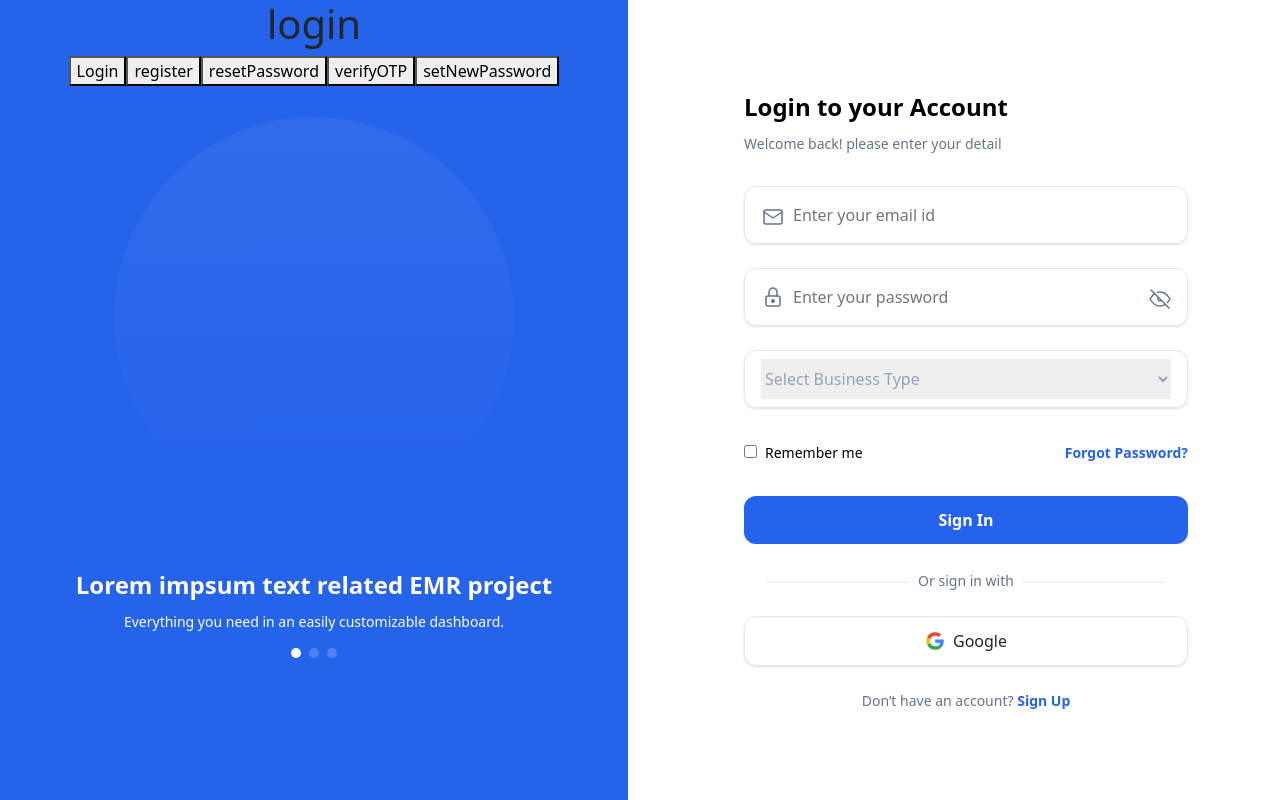
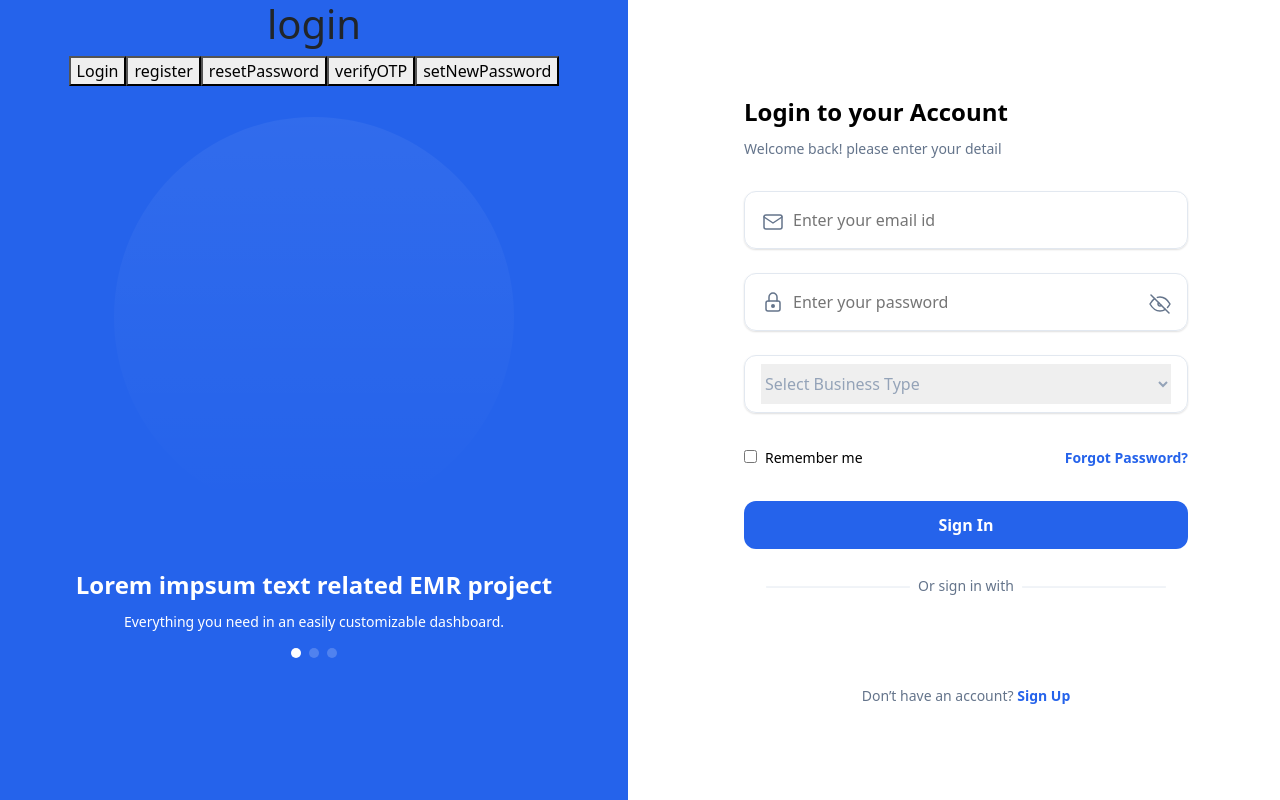
Before and after one commit to tanushaikh/web_autopilot, a React (Create React App) app: page /authentication in a window 1280 px wide. Built offline with nearby package versions, Linux system fonts and the light colour scheme.

Commit message:
added google oauth

```diff
--- a/package.json
+++ b/package.json
@@ -3,6 +3,8 @@
   "version": "0.1.0",
   "private": true,
   "dependencies": {
+    "@auth0/auth0-react": "^2.2.1",
+    "@react-oauth/google": "^0.11.1",
     "@reduxjs/toolkit": "^1.9.5",
     "@testing-library/jest-dom": "^5.17.0",
     "@testing-library/react": "^13.4.0",
@@ -10,6 +12,7 @@
     "axios": "^1.4.0",
     "bootstrap": "^5.3.1",
     "formik": "^2.4.3",
+    "jwt-decode": "^3.1.2",
     "react": "^18.2.0",
     "react-bootstrap": "^2.8.0",
     "react-dom": "^18.2.0",
--- a/src/components/auth/Authentication.jsx
+++ b/src/components/auth/Authentication.jsx
@@ -1,48 +1,47 @@
-import React, { useEffect } from 'react'
-import { handleAuth } from '../../redux/slices/AuthSlice'
-import { useSelector, useDispatch } from 'react-redux'
-import ProductImage from './register/ProductImage'
-import RegisterForm from './register/registerForm/RegisterForm'
-import LoginForm from './login/loginForm/LoginForm'
-import ResetPassword from './register/resetPassword/ResetPassword'
-import SetNewPassword from './register/setNewPassword/SetNewPassword'
-import VerifyOTP from './register/verifyOTP/VerifyOTP'
+import React, { useEffect } from "react";
+import { handleAuth } from "../../redux/slices/AuthSlice";
+import { useSelector, useDispatch } from "react-redux";
+import ProductImage from "./register/ProductImage";
+import RegisterForm from "./register/registerForm/RegisterForm";
+import LoginForm from "./login/loginForm/LoginForm";
+import ResetPassword from "./register/resetPassword/ResetPassword";
+import SetNewPassword from "./register/setNewPassword/SetNewPassword";
+import VerifyOTP from "./register/verifyOTP/VerifyOTP";
+import { useAuth0 } from "@auth0/auth0-react";
 const Authentication = () => {
-    const AuthData = useSelector((state) => state.auth.value)
+  const AuthData = useSelector((state) => state.auth.value);
+  const { loginWithRedirect, isAuthenticated, logout, user } = useAuth0();
 
   useEffect(() => {
-        renderStep()
-    }, [AuthData])
+    renderStep();
+  }, [AuthData]);
 
+  console.log(user);
   const renderStep = () => {
     switch (AuthData) {
-            case 'login':
-                return <LoginForm />;
-            case 'register':
-                return < RegisterForm />;
-            case 'resetPassword':
+      case "login":
+        return <LoginForm loginWithRedirect={loginWithRedirect} />;
+      case "register":
+        return <RegisterForm />;
+      case "resetPassword":
         return <ResetPassword />;
-            case 'setNewPassword':
+      case "setNewPassword":
         return <SetNewPassword />;
-            case 'verifyOTP':
+      case "verifyOTP":
         return <VerifyOTP />;
       default:
         return null;
     }
   };
 
-
   return (
-        <div className='row'>
+    <div className="row">
       <div className="col-lg-12">
         <ProductImage />
       </div>
-            <div className="col-lg-12">
-                {renderStep()}
+      <div className="col-lg-12">{renderStep()}</div>
     </div>
+  );
+};
 
-        </div>
-    )
-}
-
-export default Authentication
+export default Authentication;
--- a/src/components/auth/login/loginForm/LoginForm.jsx
+++ b/src/components/auth/login/loginForm/LoginForm.jsx
@@ -1,9 +1,11 @@
-import React, { useState } from 'react'
+import React, { useState } from "react";
 import { Link } from "react-router-dom";
-import { useSelector, useDispatch } from 'react-redux'
-import { handleAuth } from '../../../../redux/slices/AuthSlice'
+import { useSelector, useDispatch } from "react-redux";
+import { handleAuth } from "../../../../redux/slices/AuthSlice";
 import { useFormik } from "formik";
 import { LoginSchema } from "../../../../schemas/Schema";
+import { GoogleLogin } from "@react-oauth/google";
+import jwt_decode from "jwt-decode";
 
 const initialValues = {
   email: "",
@@ -11,11 +13,10 @@ const initialValues = {
   category: "",
   TermsAndConditions: false,
 };
-const LoginForm = () => {
-    const data = useSelector((state) => state.auth.value)
-    const dispatch = useDispatch()
-    const [showPassword, setShowPassword] = useState(false)
-
+const LoginForm = ({ loginWithRedirect }) => {
+  const data = useSelector((state) => state.auth.value);
+  const dispatch = useDispatch();
+  const [showPassword, setShowPassword] = useState(false);
 
   const { values, errors, touched, handleBlur, handleChange, handleSubmit } =
     useFormik({
@@ -23,30 +24,59 @@ const LoginForm = () => {
       validationSchema: LoginSchema,
       onSubmit: (values, action) => {
         action.resetForm();
-                console.log(values)
+        console.log(values);
       },
     });
   return (
-        <div className='common-container-wraper'>
-            <div className='common-container'>
+    <div className="common-container-wraper">
+      <div className="common-container">
         <div>
-                    <div className='pb-2'>
-                        <div className="text-start title-login-and-signup mb-2">Login to your Account</div>
-                        <div className='text-start small-text'>
+          <div className="pb-2">
+            <div className="text-start title-login-and-signup mb-2">
+              Login to your Account
+            </div>
+            <div className="text-start small-text">
               Welcome back! please enter your detail
             </div>
           </div>
           <form onSubmit={handleSubmit}>
-                        <div className='my-4 '>
-                            <div className={errors.email && touched.email ? "input-box-container-error" : "input-box-container"}>
-                                <div className='d-flex'>
+            <div className="my-4 ">
+              <div
+                className={
+                  errors.email && touched.email
+                    ? "input-box-container-error"
+                    : "input-box-container"
+                }
+              >
+                <div className="d-flex">
                   <div>
-                                        <svg width="24" height="24" viewBox="0 0 24 24" fill="none" xmlns="http://www.w3.org/2000/svg">
-                                            <path d="M19 5H5C3.89543 5 3 5.89543 3 7V17C3 18.1046 3.89543 19 5 19H19C20.1046 19 21 18.1046 21 17V7C21 5.89543 20.1046 5 19 5Z" stroke="#64748B" stroke-width="1.5" stroke-linecap="round" stroke-linejoin="round" />
-                                            <path d="M3 7L12 13L21 7" stroke="#64748B" stroke-width="1.5" stroke-linecap="round" stroke-linejoin="round" />
+                    <svg
+                      width="24"
+                      height="24"
+                      viewBox="0 0 24 24"
+                      fill="none"
+                      xmlns="http://www.w3.org/2000/svg"
+                    >
+                      <path
+                        d="M19 5H5C3.89543 5 3 5.89543 3 7V17C3 18.1046 3.89543 19 5 19H19C20.1046 19 21 18.1046 21 17V7C21 5.89543 20.1046 5 19 5Z"
+                        stroke="#64748B"
+                        stroke-width="1.5"
+                        stroke-linecap="round"
+                        stroke-linejoin="round"
+                      />
+                      <path
+                        d="M3 7L12 13L21 7"
+                        stroke="#64748B"
+                        stroke-width="1.5"
+                        stroke-linecap="round"
+                        stroke-linejoin="round"
+                      />
                     </svg>
-                                        <input className='py-2 icon-input-box ms-2' placeholder='Enter your email id' type="email"
-                                            name='email'
+                    <input
+                      className="py-2 icon-input-box ms-2"
+                      placeholder="Enter your email id"
+                      type="email"
+                      name="email"
                       value={values.email}
                       onChange={handleChange}
                       onBlur={handleBlur}
@@ -56,26 +86,83 @@ const LoginForm = () => {
               </div>
               {errors.email && touched.email ? (
                 <div className="d-flex mt-1 align-items-center text-start text-pink">
-                                    <svg width="18" height="18" viewBox="0 0 18 18" fill="none" xmlns="http://www.w3.org/2000/svg">
-                                        <path d="M9 16.5C13.1421 16.5 16.5 13.1421 16.5 9C16.5 4.85786 13.1421 1.5 9 1.5C4.85786 1.5 1.5 4.85786 1.5 9C1.5 13.1421 4.85786 16.5 9 16.5Z" stroke="#ED4F9D" stroke-width="1.5" stroke-linecap="round" stroke-linejoin="round" />
-                                        <path d="M9 5.66675V9.00008" stroke="#ED4F9D" stroke-width="1.5" stroke-linecap="round" stroke-linejoin="round" />
-                                        <path d="M9 12.3333H9.00833" stroke="#ED4F9D" stroke-width="2" stroke-linecap="round" stroke-linejoin="round" />
+                  <svg
+                    width="18"
+                    height="18"
+                    viewBox="0 0 18 18"
+                    fill="none"
+                    xmlns="http://www.w3.org/2000/svg"
+                  >
+                    <path
+                      d="M9 16.5C13.1421 16.5 16.5 13.1421 16.5 9C16.5 4.85786 13.1421 1.5 9 1.5C4.85786 1.5 1.5 4.85786 1.5 9C1.5 13.1421 4.85786 16.5 9 16.5Z"
+                      stroke="#ED4F9D"
+                      stroke-width="1.5"
+                      stroke-linecap="round"
+                      stroke-linejoin="round"
+                    />
+                    <path
+                      d="M9 5.66675V9.00008"
+                      stroke="#ED4F9D"
+                      stroke-width="1.5"
+                      stroke-linecap="round"
+                      stroke-linejoin="round"
+                    />
+                    <path
+                      d="M9 12.3333H9.00833"
+                      stroke="#ED4F9D"
+                      stroke-width="2"
+                      stroke-linecap="round"
+                      stroke-linejoin="round"
+                    />
                   </svg>
-                                    <div className='ms-1 '>{errors.email}</div>
+                  <div className="ms-1 ">{errors.email}</div>
                 </div>
               ) : null}
             </div>
-                        <div className='pb-4'>
-                            <div className={errors.password && touched.password ? "input-box-container-error" : "input-box-container"}>
-                                <div className='d-flex align-items-center'>
-                                    <div className='d-flex align-items-center' >
-                                        <svg width="24" height="24" viewBox="0 0 24 24" fill="none" xmlns="http://www.w3.org/2000/svg">
-                                            <path d="M17 11H7C5.89543 11 5 11.8954 5 13V19C5 20.1046 5.89543 21 7 21H17C18.1046 21 19 20.1046 19 19V13C19 11.8954 18.1046 11 17 11Z" stroke="#64748B" stroke-width="1.5" stroke-linecap="round" stroke-linejoin="round" />
-                                            <path d="M12 17C12.5523 17 13 16.5523 13 16C13 15.4477 12.5523 15 12 15C11.4477 15 11 15.4477 11 16C11 16.5523 11.4477 17 12 17Z" stroke="#64748B" stroke-width="2" stroke-linecap="round" stroke-linejoin="round" />
-                                            <path d="M8 11V7C8 5.93913 8.42143 4.92172 9.17157 4.17157C9.92172 3.42143 10.9391 3 12 3C13.0609 3 14.0783 3.42143 14.8284 4.17157C15.5786 4.92172 16 5.93913 16 7V11" stroke="#64748B" stroke-width="1.5" stroke-linecap="round" stroke-linejoin="round" />
+            <div className="pb-4">
+              <div
+                className={
+                  errors.password && touched.password
+                    ? "input-box-container-error"
+                    : "input-box-container"
+                }
+              >
+                <div className="d-flex align-items-center">
+                  <div className="d-flex align-items-center">
+                    <svg
+                      width="24"
+                      height="24"
+                      viewBox="0 0 24 24"
+                      fill="none"
+                      xmlns="http://www.w3.org/2000/svg"
+                    >
+                      <path
+                        d="M17 11H7C5.89543 11 5 11.8954 5 13V19C5 20.1046 5.89543 21 7 21H17C18.1046 21 19 20.1046 19 19V13C19 11.8954 18.1046 11 17 11Z"
+                        stroke="#64748B"
+                        stroke-width="1.5"
+                        stroke-linecap="round"
+                        stroke-linejoin="round"
+                      />
+                      <path
+                        d="M12 17C12.5523 17 13 16.5523 13 16C13 15.4477 12.5523 15 12 15C11.4477 15 11 15.4477 11 16C11 16.5523 11.4477 17 12 17Z"
+                        stroke="#64748B"
+                        stroke-width="2"
+                        stroke-linecap="round"
+                        stroke-linejoin="round"
+                      />
+                      <path
+                        d="M8 11V7C8 5.93913 8.42143 4.92172 9.17157 4.17157C9.92172 3.42143 10.9391 3 12 3C13.0609 3 14.0783 3.42143 14.8284 4.17157C15.5786 4.92172 16 5.93913 16 7V11"
+                        stroke="#64748B"
+                        stroke-width="1.5"
+                        stroke-linecap="round"
+                        stroke-linejoin="round"
+                      />
                     </svg>
-                                        <input className='py-2 icon-input-box ms-2' placeholder='Enter your password' type={showPassword ? "text" : "password"}
-                                            name='password'
+                    <input
+                      className="py-2 icon-input-box ms-2"
+                      placeholder="Enter your password"
+                      type={showPassword ? "text" : "password"}
+                      name="password"
                       value={values.password}
                       onChange={handleChange}
                       onBlur={handleBlur}
@@ -143,21 +230,51 @@ const LoginForm = () => {
               </div>
               {errors.password && touched.password ? (
                 <div className="d-flex mt-1 align-items-center text-start text-pink">
-                                    <svg width="18" height="18" viewBox="0 0 18 18" fill="none" xmlns="http://www.w3.org/2000/svg">
-                                        <path d="M9 16.5C13.1421 16.5 16.5 13.1421 16.5 9C16.5 4.85786 13.1421 1.5 9 1.5C4.85786 1.5 1.5 4.85786 1.5 9C1.5 13.1421 4.85786 16.5 9 16.5Z" stroke="#ED4F9D" stroke-width="1.5" stroke-linecap="round" stroke-linejoin="round" />
-                                        <path d="M9 5.66675V9.00008" stroke="#ED4F9D" stroke-width="1.5" stroke-linecap="round" stroke-linejoin="round" />
-                                        <path d="M9 12.3333H9.00833" stroke="#ED4F9D" stroke-width="2" stroke-linecap="round" stroke-linejoin="round" />
+                  <svg
+                    width="18"
+                    height="18"
+                    viewBox="0 0 18 18"
+                    fill="none"
+                    xmlns="http://www.w3.org/2000/svg"
+                  >
+                    <path
+                      d="M9 16.5C13.1421 16.5 16.5 13.1421 16.5 9C16.5 4.85786 13.1421 1.5 9 1.5C4.85786 1.5 1.5 4.85786 1.5 9C1.5 13.1421 4.85786 16.5 9 16.5Z"
+                      stroke="#ED4F9D"
+                      stroke-width="1.5"
+                      stroke-linecap="round"
+                      stroke-linejoin="round"
+                    />
+                    <path
+                      d="M9 5.66675V9.00008"
+                      stroke="#ED4F9D"
+                      stroke-width="1.5"
+                      stroke-linecap="round"
+                      stroke-linejoin="round"
+                    />
+                    <path
+                      d="M9 12.3333H9.00833"
+                      stroke="#ED4F9D"
+                      stroke-width="2"
+                      stroke-linecap="round"
+                      stroke-linejoin="round"
+                    />
                   </svg>
-                                    <div className='ms-1 '>{errors.password}</div>
+                  <div className="ms-1 ">{errors.password}</div>
                 </div>
               ) : null}
             </div>
-                        <div className='mb-4'>
-                            <div className={errors.category && touched.category ? "input-box-container-error" : "input-box-container"}>
+            <div className="mb-4">
+              <div
+                className={
+                  errors.category && touched.category
+                    ? "input-box-container-error"
+                    : "input-box-container"
+                }
+              >
                 <select
-                                    className='py-2 icon-input-select'
+                  className="py-2 icon-input-select"
                   id="cars"
-                                    name='category'
+                  name="category"
                   value={values.category}
                   onChange={handleChange}
                   onBlur={handleBlur}
@@ -172,65 +289,126 @@ const LoginForm = () => {
 
               {errors.category && touched.category ? (
                 <div className="d-flex mt-1 align-items-center text-start text-pink">
-                                    <svg width="18" height="18" viewBox="0 0 18 18" fill="none" xmlns="http://www.w3.org/2000/svg">
-                                        <path d="M9 16.5C13.1421 16.5 16.5 13.1421 16.5 9C16.5 4.85786 13.1421 1.5 9 1.5C4.85786 1.5 1.5 4.85786 1.5 9C1.5 13.1421 4.85786 16.5 9 16.5Z" stroke="#ED4F9D" stroke-width="1.5" stroke-linecap="round" stroke-linejoin="round" />
-                                        <path d="M9 5.66675V9.00008" stroke="#ED4F9D" stroke-width="1.5" stroke-linecap="round" stroke-linejoin="round" />
-                                        <path d="M9 12.3333H9.00833" stroke="#ED4F9D" stroke-width="2" stroke-linecap="round" stroke-linejoin="round" />
+                  <svg
+                    width="18"
+                    height="18"
+                    viewBox="0 0 18 18"
+                    fill="none"
+                    xmlns="http://www.w3.org/2000/svg"
+                  >
+                    <path
+                      d="M9 16.5C13.1421 16.5 16.5 13.1421 16.5 9C16.5 4.85786 13.1421 1.5 9 1.5C4.85786 1.5 1.5 4.85786 1.5 9C1.5 13.1421 4.85786 16.5 9 16.5Z"
+                      stroke="#ED4F9D"
+                      stroke-width="1.5"
+                      stroke-linecap="round"
+                      stroke-linejoin="round"
+                    />
+                    <path
+                      d="M9 5.66675V9.00008"
+                      stroke="#ED4F9D"
+                      stroke-width="1.5"
+                      stroke-linecap="round"
+                      stroke-linejoin="round"
+                    />
+                    <path
+                      d="M9 12.3333H9.00833"
+                      stroke="#ED4F9D"
+                      stroke-width="2"
+                      stroke-linecap="round"
+                      stroke-linejoin="round"
+                    />
                   </svg>
-                                    <div className='ms-1 '>{errors.category}</div>
+                  <div className="ms-1 ">{errors.category}</div>
                 </div>
               ) : null}
             </div>
-                        <div className='py-2 d-flex align-items-center justify-content-between'>
+            <div className="py-2 d-flex align-items-center justify-content-between">
               <div>
                 <input
                   type="checkbox"
-                                    name='TermsAndConditions'
+                  name="TermsAndConditions"
                   value={values.TermsAndConditions}
                   onChange={handleChange}
                   onBlur={handleBlur}
                 />
-                                <span className='ms-2 small-text text-black'>Remember me</span>
+                <span className="ms-2 small-text text-black">Remember me</span>
               </div>
               <div>
-                                <Link onClick={() => dispatch(handleAuth("resetPassword"))} className='Link-tag'>Forgot Password?</Link>
+                <Link
+                  onClick={() => dispatch(handleAuth("resetPassword"))}
+                  className="Link-tag"
+                >
+                  Forgot Password?
+                </Link>
               </div>
             </div>
-                        <div className='mt-4'>
-                            <button type="submit" className='button'>
+            <div className="mt-4">
+              <button type="submit" className="button">
                 Sign In
               </button>
             </div>
           </form>
-                    <div className='my-4 d-flex align-items-center justify-content-center'>
+          <div className="my-4 d-flex align-items-center justify-content-center">
             <div>
-                            <svg className="sign-in-with-line" viewBox="0 0 145 2" fill="none" xmlns="http://www.w3.org/2000/svg">
-                                <line x1="0.5" y1="1" x2="144.5" y2="1" stroke="#E2E8F0" stroke-linecap="round" />
+              <svg
+                className="sign-in-with-line"
+                viewBox="0 0 145 2"
+                fill="none"
+                xmlns="http://www.w3.org/2000/svg"
+              >
+                <line
+                  x1="0.5"
+                  y1="1"
+                  x2="144.5"
+                  y2="1"
+                  stroke="#E2E8F0"
+                  stroke-linecap="round"
+                />
               </svg>
             </div>
-                        <div className='small-text mx-2'>Or sign in with</div>
+            <div className="small-text mx-2">Or sign in with</div>
             <div>
-                            <svg className='sign-in-with-line' viewBox="0 0 145 2" fill="none" xmlns="http://www.w3.org/2000/svg">
-                                <line x1="0.5" y1="1" x2="144.5" y2="1" stroke="#E2E8F0" stroke-linecap="round" />
+              <svg
+                className="sign-in-with-line"
+                viewBox="0 0 145 2"
+                fill="none"
+                xmlns="http://www.w3.org/2000/svg"
+              >
+                <line
+                  x1="0.5"
+                  y1="1"
+                  x2="144.5"
+                  y2="1"
+                  stroke="#E2E8F0"
+                  stroke-linecap="round"
+                />
               </svg>
             </div>
           </div>
-                    <div className='input-select-container d-flex align-items-center justify-content-center'>
-                        <div className='d-flex align-items-center justify-content-center py-1'>
-                            <svg width="20" height="20" viewBox="0 0 20 20" fill="none" xmlns="http://www.w3.org/2000/svg">
-                                <path d="M18.7511 10.1944C18.7511 9.47495 18.6915 8.94995 18.5626 8.40552H10.1797V11.6527H15.1003C15.0011 12.4597 14.4654 13.675 13.2749 14.4916L13.2582 14.6003L15.9087 16.6126L16.0924 16.6305C17.7788 15.1041 18.7511 12.8583 18.7511 10.1944Z" fill="#4285F4" />
-                                <path d="M10.1793 18.75C12.59 18.75 14.6138 17.9722 16.092 16.6305L13.2745 14.4916C12.5206 15.0068 11.5086 15.3666 10.1793 15.3666C7.81822 15.3666 5.81427 13.8402 5.09992 11.7305L4.99522 11.7392L2.23917 13.8295L2.20312 13.9277C3.67136 16.786 6.68723 18.75 10.1793 18.75Z" fill="#34A853" />
-                                <path d="M5.10014 11.7305C4.91165 11.186 4.80257 10.6027 4.80257 9.99992C4.80257 9.3971 4.91165 8.81379 5.09022 8.26935L5.08523 8.1534L2.29464 6.02954L2.20333 6.0721C1.5982 7.25823 1.25098 8.5902 1.25098 9.99992C1.25098 11.4096 1.5982 12.7415 2.20333 13.9277L5.10014 11.7305Z" fill="#FBBC05" />
-                                <path d="M10.1794 4.63331C11.8559 4.63331 12.9868 5.34303 13.6317 5.93613L16.1516 3.525C14.604 2.11528 12.59 1.25 10.1794 1.25C6.68725 1.25 3.67137 3.21387 2.20312 6.07218L5.09002 8.26944C5.8143 6.15972 7.81825 4.63331 10.1794 4.63331Z" fill="#EB4335" />
-                            </svg>
-                            <span className='ms-2'>Google</span>
+          <div className="text-center d-flex justify-content-center">
+            <GoogleLogin
+              onSuccess={(credentialResponse) => {
+                let decoded = jwt_decode(credentialResponse.credential);
+                console.log(decoded);
+              }}
+              onError={() => {
+                console.log("Login Failed");
+              }}
+            />
+          </div>
+          <div className="mt-4 small-text">
+            Don’t have an account?{" "}
+            <Link
+              onClick={() => dispatch(handleAuth("register"))}
+              className="Link-tag"
+            >
+              Sign Up
+            </Link>
           </div>
         </div>
-                    <div className='mt-4 small-text'>Don’t have an account? <Link onClick={() => dispatch(handleAuth("register"))} className='Link-tag'>Sign Up</Link></div>
       </div>
     </div>
-        </div >
-    )
-}
+  );
+};
 
-export default LoginForm
+export default LoginForm;
--- /dev/null
+++ b/src/pages/Dashboard/Dashboard.jsx
@@ -0,0 +1,31 @@
+import React from "react";
+import { useAuth0 } from "@auth0/auth0-react";
+import { GoogleLogin } from "@react-oauth/google";
+
+const Dashboard = () => {
+  const { loginWithRedirect, isAuthenticated, logout, user } = useAuth0();
+  console.log(isAuthenticated, "auth");
+  console.log(user, "user");
+  return (
+    <div>
+      <h1>Dashboard</h1>
+      {/* {isAuthenticated && <h5>{user.name}</h5>}
+      {isAuthenticated ? (
+        <button onClick={() => logout()}>logout</button>
+      ) : (
+        <button onClick={() => loginWithRedirect()}>login</button>
+      )} */}
+
+      <GoogleLogin
+        onSuccess={(credentialResponse) => {
+          console.log(credentialResponse);
+        }}
+        onError={() => {
+          console.log("Login Failed");
+        }}
+      />
+    </div>
+  );
+};
+
+export default Dashboard;
```
Also changed, not shown: src/App.js (+10 -14 lines), src/common.scss (+8 -5 lines), src/index.js (+23 -12 lines), 1 other file (tests, documents, lock files or other folders). Lines whose indentation alone changed are shown as unchanged.
